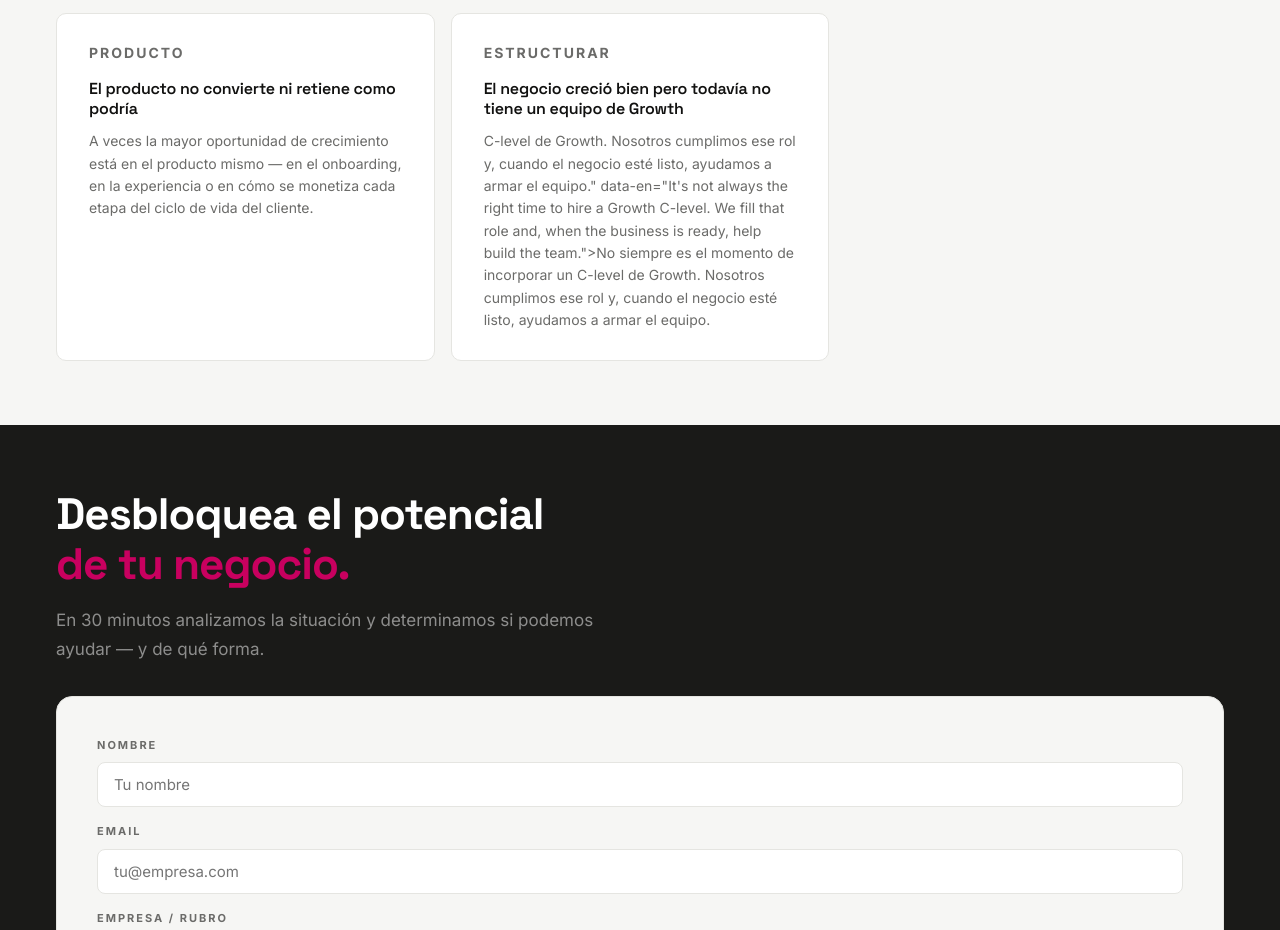
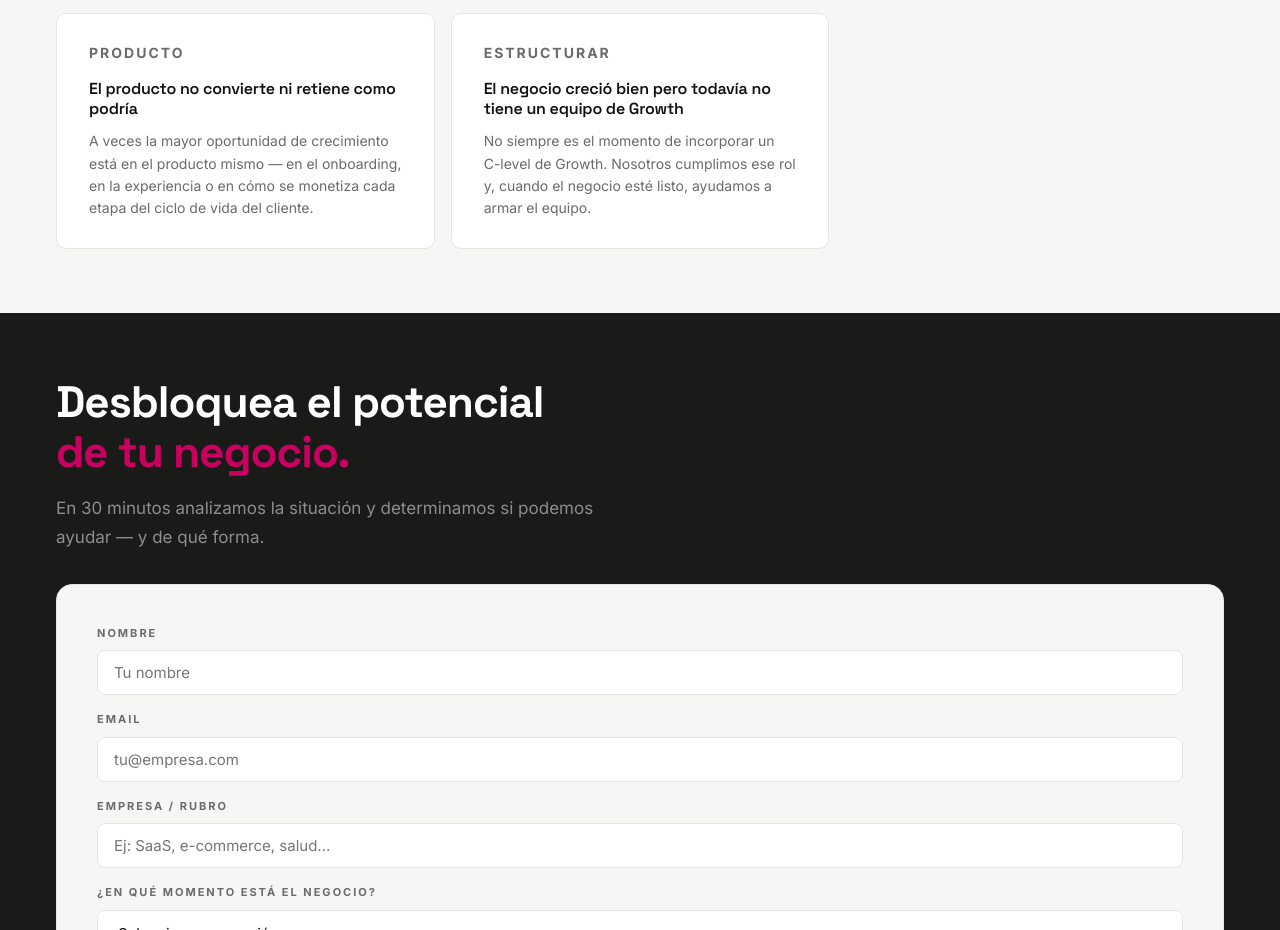
Before and after one commit to ineslas/milgrowth, a plain HTML site: page index.html in a window 1280 px wide. Shown: the part 4182-5112 px from the top of the page. Drawn offline with Linux system fonts and the light colour scheme.

Commit message:
Add files via upload

```diff
--- a/index.html
+++ b/index.html
@@ -412,7 +412,7 @@ height="0" width="0" style="display:none;visibility:hidden"></iframe></noscript>
       <div class="caso">
         <p class="caso-tag" data-es="Estructurar" data-en="Structure">Estructurar</p>
         <h3 data-es="El negocio creció bien pero todavía no tiene un equipo de Growth" data-en="The business grew well but doesn't have a Growth team yet">El negocio creció bien pero todavía no tiene un equipo de Growth</h3>
-        <p data-es="No siempre es el momento de incorporar un <span style="white-space:nowrap">C-level de Growth</span>. Nosotros cumplimos ese rol y, cuando el negocio esté listo, ayudamos a armar el equipo." data-en="It's not always the right time to hire a Growth C-level. We fill that role and, when the business is ready, help build the team.">No siempre es el momento de incorporar un <span style="white-space:nowrap">C-level de Growth</span>. Nosotros cumplimos ese rol y, cuando el negocio esté listo, ayudamos a armar el equipo.</p>
+        <p data-es="No siempre es el momento de incorporar un C-level de Growth. Nosotros cumplimos ese rol y, cuando el negocio esté listo, ayudamos a armar el equipo." data-en="It's not always the right time to hire a Growth C-level. We fill that role and, when the business is ready, help build the team.">No siempre es el momento de incorporar un <span style="white-space:nowrap">C-level de Growth</span>. Nosotros cumplimos ese rol y, cuando el negocio esté listo, ayudamos a armar el equipo.</p>
       </div>
     </div>
   </div>
```
